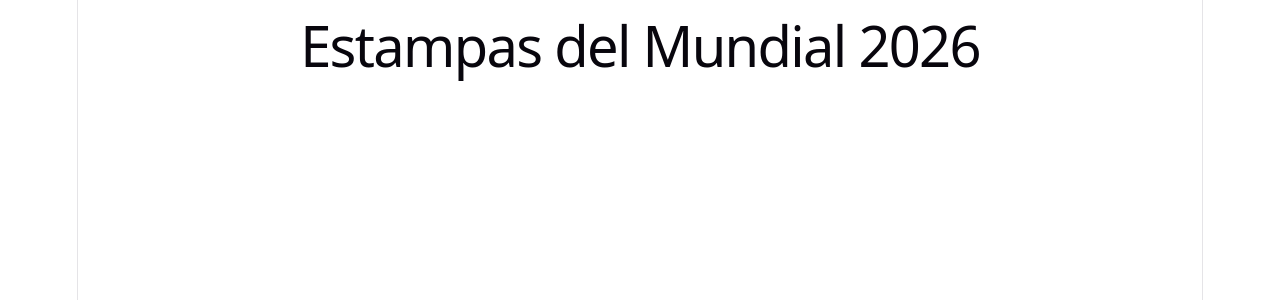
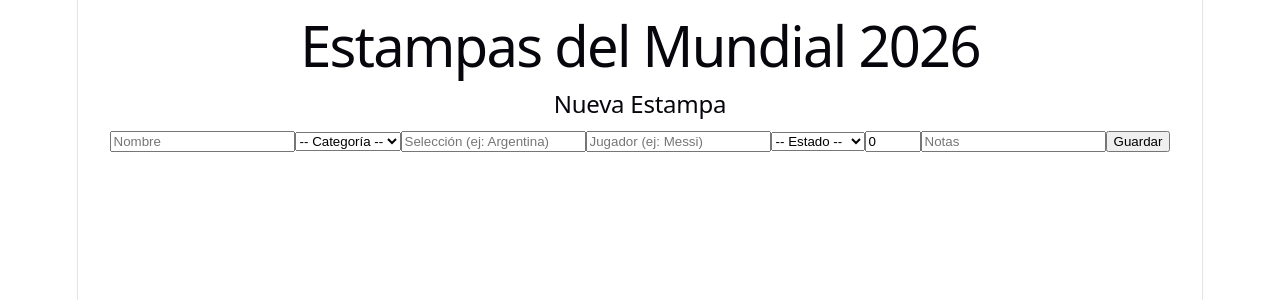
Before and after one commit to bianckaa/sw-proyecto-final, a React app in the folder frontend/: page / in a window 1280 px wide. Shown: the top 300 px of the page. Built offline with nearby package versions, Linux system fonts and the light colour scheme; the HTML template or start-up script is replaced by a standard one.

Commit message:
feat: lógica basica de formulario de nueva estampa

```diff
--- a/frontend/src/App.jsx
+++ b/frontend/src/App.jsx
@@ -1,6 +1,7 @@
 import { useState } from 'react'
 import { useEffect } from 'react'
 import './App.css'
+import Formulario from './components/Formulario'
 
 function App() {
   const [items, setItems] = useState(
@@ -11,7 +12,19 @@ function App() {
     localStorage.setItem('items', JSON.stringify(items))
   }, [items])
 
-  return <div><h1>Estampas del Mundial 2026</h1></div>
+  const agregarItem = (nuevoItem) => {
+    const listaActualizada = [...items, nuevoItem]     // Copia todos los items existentes y agrega nuevo al final
+    setItems(listaActualizada)
+  }
+
+  return(
+    <div>
+      <h1>Estampas del Mundial 2026</h1>
+
+      <Formulario onAgregar={agregarItem}/> {/*Como es componente sin contenido adentro, se puede cerrar en una sola línea*/}
+
+    </div>
+  )
 }
 
 export default App
--- /dev/null
+++ b/frontend/src/components/Formulario.jsx
@@ -0,0 +1,98 @@
+import { useState } from 'react'
+
+function Formulario({ onAgregar }) {
+    const [form, setForm] = useState({
+        /* Valor vacío con el que empieza cada campo */
+        nombre: '',
+        categoriaId: '',
+        estado: '',
+        puntuacion: 0,
+        notas: '',
+        numeroEstampa: 0,
+        seleccion: '',
+        jugador: '',
+        pegada: false
+    })
+
+    const manejarClick = () => {
+        const nuevoItem = {
+            id: crypto.randomUUID(),
+            nombre: form.nombre,
+            categoriaId: form.categoriaId,
+            estado: form.estado,
+            puntuacion: form.puntuacion,
+            notas: form.notas,
+            fechaRegistro: new Date().toISOString(),
+            fechaActividad: new Date().toISOString(),
+            activo: true,
+
+            atributos: {
+                numeroEstampa: form.numeroEstampa,
+                seleccion: form.seleccion,
+                jugador: form.jugador,
+                pegada: form.pegada,
+                repetidas: 0
+            }
+        }
+
+        onAgregar(nuevoItem)
+
+        setForm({
+            nombre: '',
+            categoriaId: '',
+            estado: '',
+            puntuacion: 0,
+            notas: '',
+            numeroEstampa: 0,
+            seleccion: '',
+            jugador: '',
+            pegada: false
+        })
+    }
+
+    const percibirCambio = (e) => {
+        const { name, value, type, checked } = e.target
+
+        let nuevoValor /* No const porque se asigna despues de declararse */
+        if (type == 'checkbox') {
+            nuevoValor = checked
+        } else {
+            nuevoValor = value
+        }
+
+        setForm({... form, [name]: nuevoValor})
+    }
+
+    return (
+        <div>
+            <h2>Nueva Estampa</h2>
+            <input name="nombre" value={form.nombre} onChange={percibirCambio} placeholder="Nombre" />
+
+            <select name="categoriaId" value={form.categoriaId} onChange={percibirCambio}>
+            <option value="">-- Categoría --</option>
+            <option value="regular">Regular</option>
+            <option value="holografica">Holográfica</option>
+            <option value="dorada">Dorada</option>
+            <option value="extra">Extra</option>
+            </select>
+
+            <input name="seleccion" value={form.seleccion} onChange={percibirCambio} placeholder="Selección (ej: Argentina)" />
+
+            <input name="jugador" value={form.jugador} onChange={percibirCambio} placeholder="Jugador (ej: Messi)" />
+
+            <select name="estado" value={form.estado} onChange={percibirCambio}>
+            <option value="">-- Estado --</option>
+            <option value="pendiente">Pendiente</option>
+            <option value="completado">Completado</option>
+            </select>
+
+            <input name="puntuacion" type="number" min="0" max="10" value={form.puntuacion} onChange={percibirCambio} />
+
+            <input name="notas" value={form.notas} onChange={percibirCambio} placeholder="Notas"></input>
+
+            <button onClick={manejarClick}>Guardar</button>
+        </div>
+    )
+}
+
+export default Formulario
```
